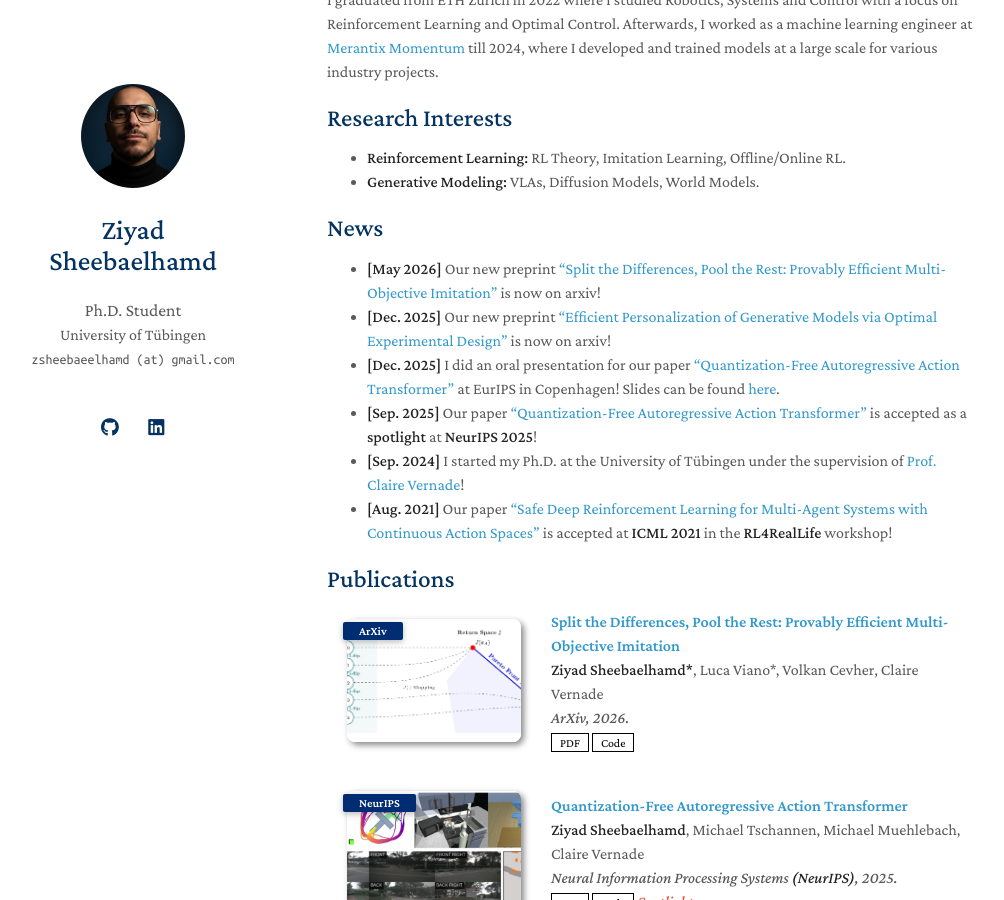
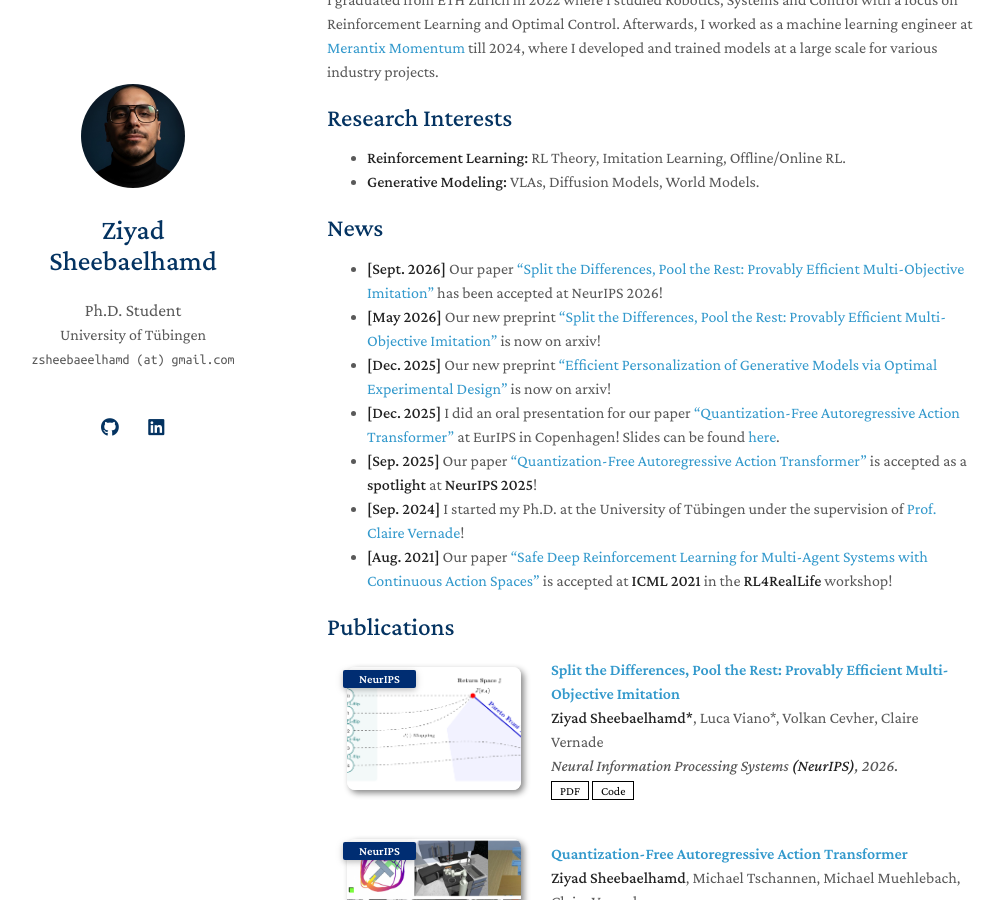
Before and after one commit to ziyadsheeba/ziyadsheeba.github.io, a Jekyll site: the page built from index.md, in a window 1280 px wide and 900 px high, scrolled down 213 px. Shown: the whole window, without its empty margins (143-1147 px from the left). Built offline with Jekyll 4.4.1, drawn with Linux system fonts in a browser that asks for light colours; a style sheet for code colours, icons or effects is not loaded; our own code applies the rules of GitHub Pages for plain Markdown files.

```diff
--- a/_data/publications.yml
+++ b/_data/publications.yml
@@ -2,8 +2,8 @@ main:
 
   - title: "Split the Differences, Pool the Rest: Provably Efficient Multi-Objective Imitation"
     authors: <strong>Ziyad Sheebaelhamd*</strong>, Luca Viano*, Volkan Cevher, Claire Vernade
-    conference_short: ArXiv
-    conference: ArXiv, 2026.
+    conference_short: NeurIPS
+    conference: Neural Information Processing Systems <strong>(NeurIPS)</strong>, 2026.
     pdf: https://arxiv.org/abs/2605.12000
     code: https://github.com/ziyadsheeba/mabc
     image: ./assets/img/teaser_mabc.png
--- a/index.md
+++ b/index.md
@@ -14,6 +14,7 @@ I graduated from ETH Zürich in 2022 where I studied Robotics, Systems and Contr
 - **Generative Modeling:** VLAs, Diffusion Models, World Models.
 
 ## News
+- **[Sept. 2026]** Our paper ["Split the Differences, Pool the Rest: Provably Efficient Multi-Objective Imitation"](https://arxiv.org/abs/2605.12000) has been accepted at NeurIPS 2026!
 - **[May 2026]** Our new preprint ["Split the Differences, Pool the Rest: Provably Efficient Multi-Objective Imitation"](https://arxiv.org/abs/2605.12000) is now on arxiv!
 - **[Dec. 2025]** Our new preprint ["Efficient Personalization of Generative Models via Optimal Experimental Design"](https://arxiv.org/abs/2512.19057) is now on arxiv!
 - **[Dec. 2025]** I did an oral presentation for our paper ["Quantization-Free Autoregressive Action Transformer"](https://arxiv.org/abs/2503.14259) at EurIPS in Copenhagen! Slides can be found [here](https://drive.google.com/file/d/1MvX9DrnujF_mW3DCKVoJpaBr8soQ0Jb7/view?usp=sharing).
```
